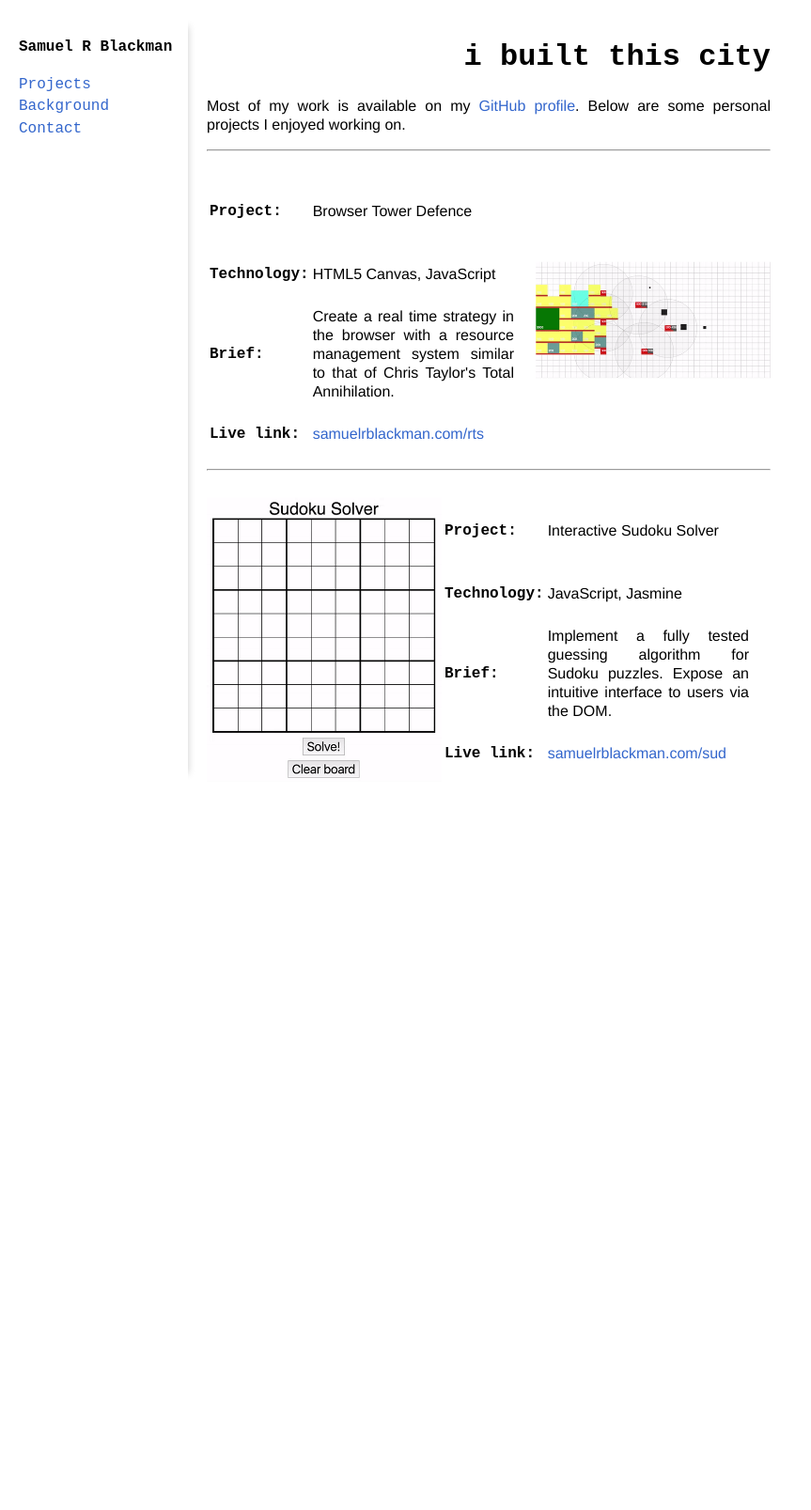
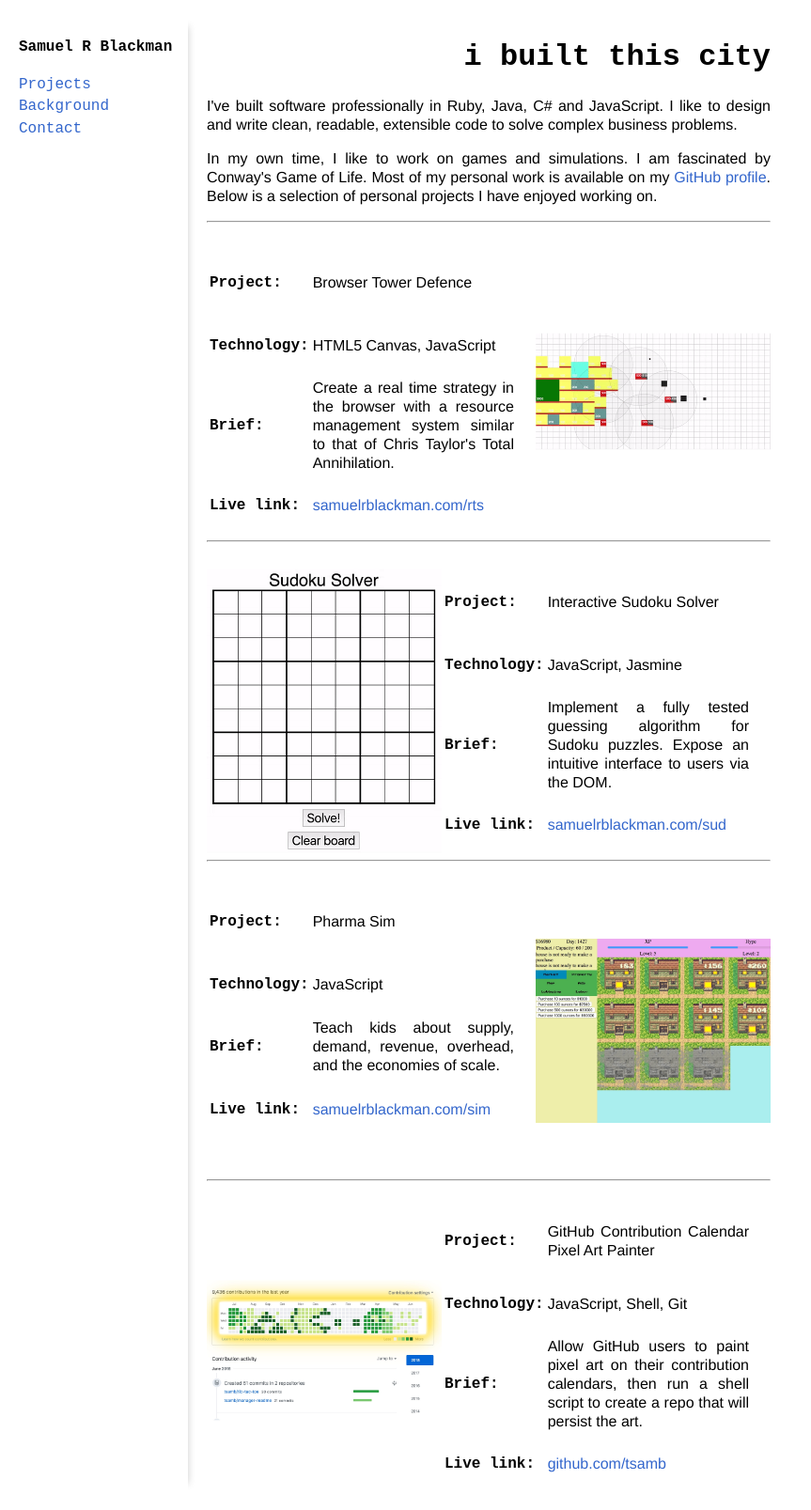
Before and after one commit to tsamb/tsamb.github.io, a Jekyll site: the page built from projects/index.html, in a window 1280 px wide. Shown: the whole page at 94% size, without its empty margins (0-863 px from the left). Built offline with Jekyll 4.4.1, drawn with Linux system fonts in a browser that asks for light colours; nearby versions of some CDN libraries; library files that are not in the unit come from our copies; before the commit the page ends 900 px from its top, so only the background shows below that.

Commit message:
Update projects page

```diff
--- a/projects/index.html
+++ b/projects/index.html
@@ -2,7 +2,9 @@
 layout: default
 ---
 <h1 id="page-header">i built this city</h1>
-<p>Most of my work is available on my <a href="https://www.github.com/tsamb">GitHub profile</a>. Below are some personal projects I enjoyed working on.</p>
+<p>I've built software professionally in Ruby, Java, C# and JavaScript. I like to design and write clean, readable, extensible code to solve complex business problems.</p>
+
+<p>In my own time, I like to work on games and simulations. I am fascinated by Conway's Game of Life. Most of my personal work is available on my <a href="https://www.github.com/tsamb">GitHub profile</a>. Below is a selection of personal projects I have enjoyed working on.</p>
 <hr>
 <div id="projects">
   <div class="project-container">
@@ -51,5 +53,53 @@ layout: default
           <td><a href="/sudoku">samuelrblackman.com/sud</a></td>
         </tr>
       </table>
+    </div>
+    <hr>
+    <div class="project-container">
+      <div class="image-container-right">
+        <a href="/sim"><img class="project-image" src="/img/sim.jpg" width="250"></a>
+      </div>
+        <table class="project-details">
+          <tr>
+            <td><h4>Project:</h4></td>
+            <td>Pharma Sim</td>
+          </tr>
+          <tr>
+            <td><h4>Technology:</h4></td>
+            <td>JavaScript</td>
+          </tr>
+          <tr>
+            <td><h4>Brief:</h4></td>
+            <td>Teach kids about supply, demand, revenue, overhead, and the economies of scale.</td>
+          </tr>
+          <tr>
+            <td><h4>Live link:</h4></td>
+            <td><a href="/sim">samuelrblackman.com/sim</a></td>
+          </tr>
+        </table>
+    </div>
+    <hr>
+    <div class="project-container">
+      <div class="image-container-left">
+        <a href="https://github.com/tsamb/ghcal-updater"><img class="project-image" src="/img/gh-cal.jpg" width="250"></a>
+      </div>
+        <table class="project-details">
+          <tr>
+            <td><h4>Project:</h4></td>
+            <td>GitHub Contribution Calendar Pixel Art Painter</td>
+          </tr>
+          <tr>
+            <td><h4>Technology:</h4></td>
+            <td>JavaScript, Shell, Git</td>
+          </tr>
+          <tr>
+            <td><h4>Brief:</h4></td>
+            <td>Allow GitHub users to paint pixel art on their contribution calendars, then run a shell script to create a repo that will persist the art.</td>
+          </tr>
+          <tr>
+            <td><h4>Live link:</h4></td>
+            <td><a href="https://github.com/tsamb/ghcal-updater">github.com/tsamb</a></td>
+          </tr>
+        </table>
+      </div>
   </div>
-</div>
```
Also changed, not shown: img/gh-cal.jpg (added), img/sim.jpg (added).
